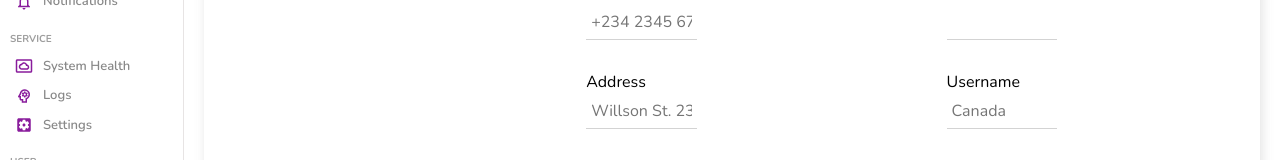
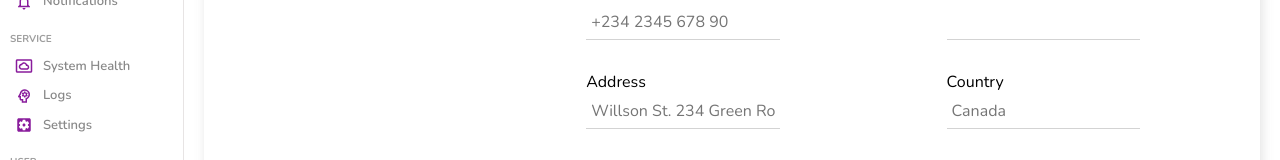
Before and after one commit to Giddyware/youreazy, a React (Create React App) app: page /users/new in a window 1280 px wide. Shown: the part 347-507 px from the top of the page. Built offline with nearby package versions, Linux system fonts and the light colour scheme.

Commit message:
Fix the input in new Component to have 70 percent width, fix the route from user/new to users/new and chag

```diff
--- a/src/components/datatable/DataTable.jsx
+++ b/src/components/datatable/DataTable.jsx
@@ -37,7 +37,7 @@ const DataTable = () => {
     <div className="datatable">
       <div className="datatableTitle">
         Add New User
-        <Link to="/user/new" className="link">
+        <Link to="/users/new" className="link">
           Add New
         </Link>
       </div>
--- a/src/formSource.js
+++ b/src/formSource.js
@@ -37,7 +37,7 @@ export const userInputs = [
   },
   {
     id: 7,
-    label: "Username",
+    label: "Country",
     type: "text",
     placeholder: "Canada",
   },
--- a/src/pages/new/new.scss
+++ b/src/pages/new/new.scss
@@ -51,7 +51,7 @@
             }
 
             input {
-              width: 40%;
+              width: 70%;
               padding: 5px;
               border: none;
               border-bottom: 1px solid lightgray;
```
